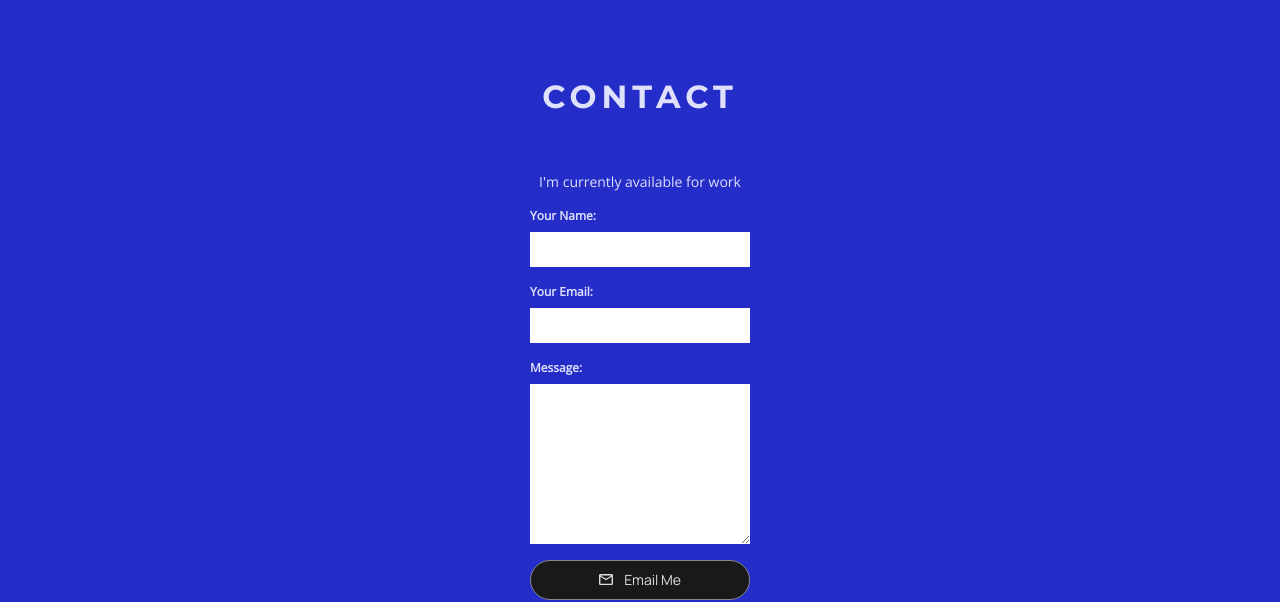
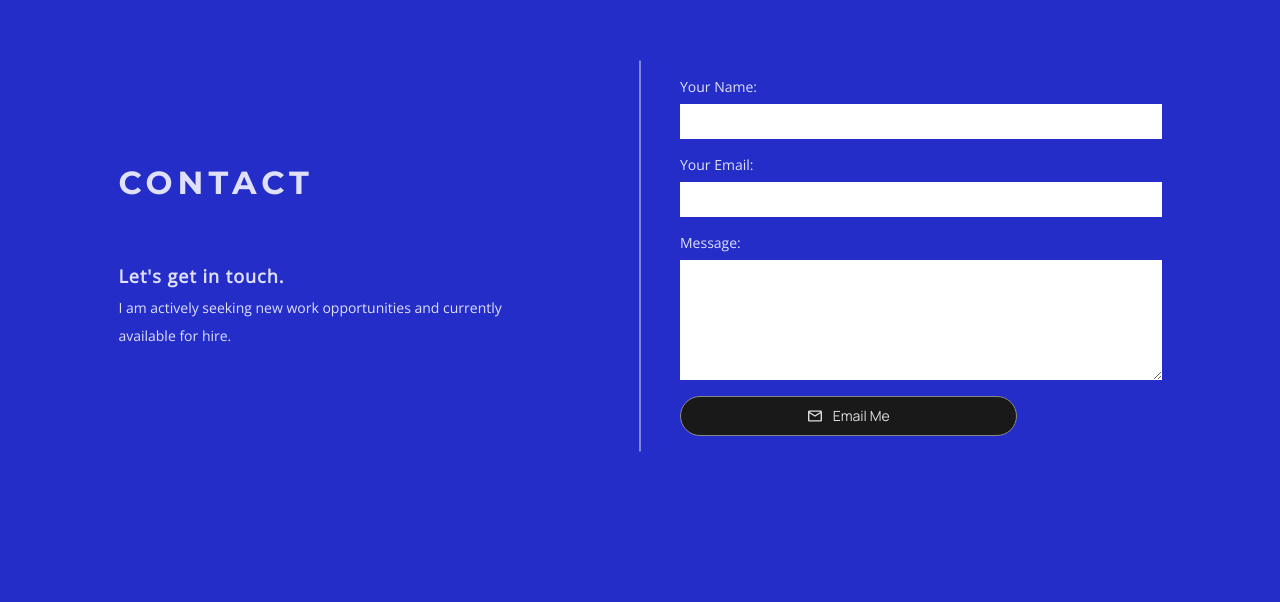
Before and after one commit to Wolfushima/portfolio, a React (Create React App) app: page / in a window 1280 px wide. Shown: the part 5247-5849 px from the top of the page. Built offline with nearby package versions, Linux system fonts and the light colour scheme; a web font is replaced by a local one.

Commit message:
style: Update layout for Contact component

```diff
--- a/src/components/Contact.jsx
+++ b/src/components/Contact.jsx
@@ -1,16 +1,22 @@
 import React from 'react';
-import EmailIcon from '../assets/contact/email-icon.svg';
+import { ReactComponent as EmailIcon } from '../assets/contact/email-icon.svg';
 
 const Contact = () => {
   return (
     <section id="contact" className="contact">
       <div className="contact__wrapper">
         <div className="contact__container">
-          <div className="contact__header">
-            <h3>CONTACT</h3>
-          </div>
-          <div className="contact__msg">
-            <p>I&apos;m currently available for work</p>
+          <div className="contact__left">
+            <div className="contact__header">
+              <h3>CONTACT</h3>
+            </div>
+            <div className="contact__msg">
+              <p>Let&apos;s get in touch.</p>
+              <p>
+                I am actively seeking new work opportunities and currently
+                available for hire.
+              </p>
+            </div>
           </div>
           <form
             className="contact__form"
@@ -37,7 +43,7 @@ const Contact = () => {
             </div>
             <div className="contact__button">
               <button type="submit">
-                <img src={EmailIcon} alt="Email" />
+                <EmailIcon />
                 <p>Email Me</p>
               </button>
             </div>
--- a/src/sass/_contact.scss
+++ b/src/sass/_contact.scss
@@ -2,7 +2,7 @@
   background-color: #242dc7;
   &__wrapper{
     max-width: 1440px;
-    padding: 10rem;
+    padding: 10rem 5rem;
     margin: 0 auto;
     @include breakpoint-down(medium) {
       padding: 10rem 3rem;
@@ -13,9 +13,36 @@
   }
   &__container {
     display: flex;
-    flex-direction: column;
     justify-content: center;
     align-items: center;
+    flex-direction: row;
+    gap: 5rem;
+    padding: 0 3vw;
+    position: relative;
+    &::after {
+      content: '';
+      position: absolute;
+      width: 1px;
+      height: calc(100% + 2rem);
+      background-color: #DEE0FC;
+      top: 50%;
+      left: 50%;
+      transform: translate(-50%, -50%);
+    }
+    @include breakpoint-down(medium) {
+      padding: 0;
+    }
+    @include breakpoint-down(x-small) {
+      flex-direction: column;
+      gap: 2rem;
+      &::after {
+        content: none;
+      }
+    }
+  }
+  &__left {
+    flex: 1;
+    width: 100%;
   }
   &__header {
     h3 {
@@ -23,11 +50,26 @@
     }
   }
   &__msg {
-    margin-bottom: 1rem;
     p {
       font-size: $font-sm;
       font-family: 'Open Sans', sans-serif;
       color: #DEE0FC;
+      line-height: 2;
+      max-width: 50ch;
+    }
+    :first-child {
+      font-size: $font-med;
+      font-weight: 900;
+      letter-spacing: 1px;
+    }
+    @include breakpoint-down(medium) {
+      p {
+        font-size: $font-xsm;
+      }
+    }
+    @include breakpoint-down(x-small) {
+      border-left: 1px solid #DEE0FC;
+      padding-left: 1rem;
     }
   }
   &__button {
@@ -37,19 +79,37 @@
       justify-content: center;
       gap: 0.7rem;
       @include button($bg-grey-darkest);
-      img {
-        height: 0.7rem;
-        filter: invert(93%) sepia(13%) saturate(0%) hue-rotate(188deg) brightness(91%) contrast(100%);
+      min-width: max-content;
+      padding: 0 3vw;
+      width: 70%;
+      svg {
+        display: block;
+        height: $font-sm;
+        width: $font-sm;
+        path {
+          fill: $light-text;
+        }
+      }
+      @include breakpoint-down(medium) {
+        font-size: $font-xsm;
+        padding: 0 1.5rem;
+        svg {
+          height: $font-xsm;
+          width: $font-xsm;
+        }
+      }
+      @include breakpoint-down(x-small) {
+        margin: 0 auto;
       }
     }
   }
   &__form {
+    flex: 1;
     display: flex;
     flex-direction: column;
     justify-content: center;
     align-items: center;
     width: 220px;
-    min-width: 220px;
     gap: 1rem;
     div,
     input,
@@ -62,10 +122,9 @@
       justify-content: center;
       align-items: flex-start;
       gap: 0.5rem;
-      font-size: $font-xsm;
+      font-size: $font-sm;
       font-family: 'Open Sans', sans-serif;
       color: #DEE0FC;
-      font-weight: 900;
     }
     input,
     textarea {
@@ -86,7 +145,17 @@
       height: auto;
     }
     textarea {
-      height: 160px;
+      height: 120px;
+    }
+    @include breakpoint-down(medium) {
+      label,
+      input,
+      textarea {
+        font-size: $font-xsm;
+      }
+    }
+    @include breakpoint-down(x-small) {
+      width: 100%;
     }
   }
 }
```
